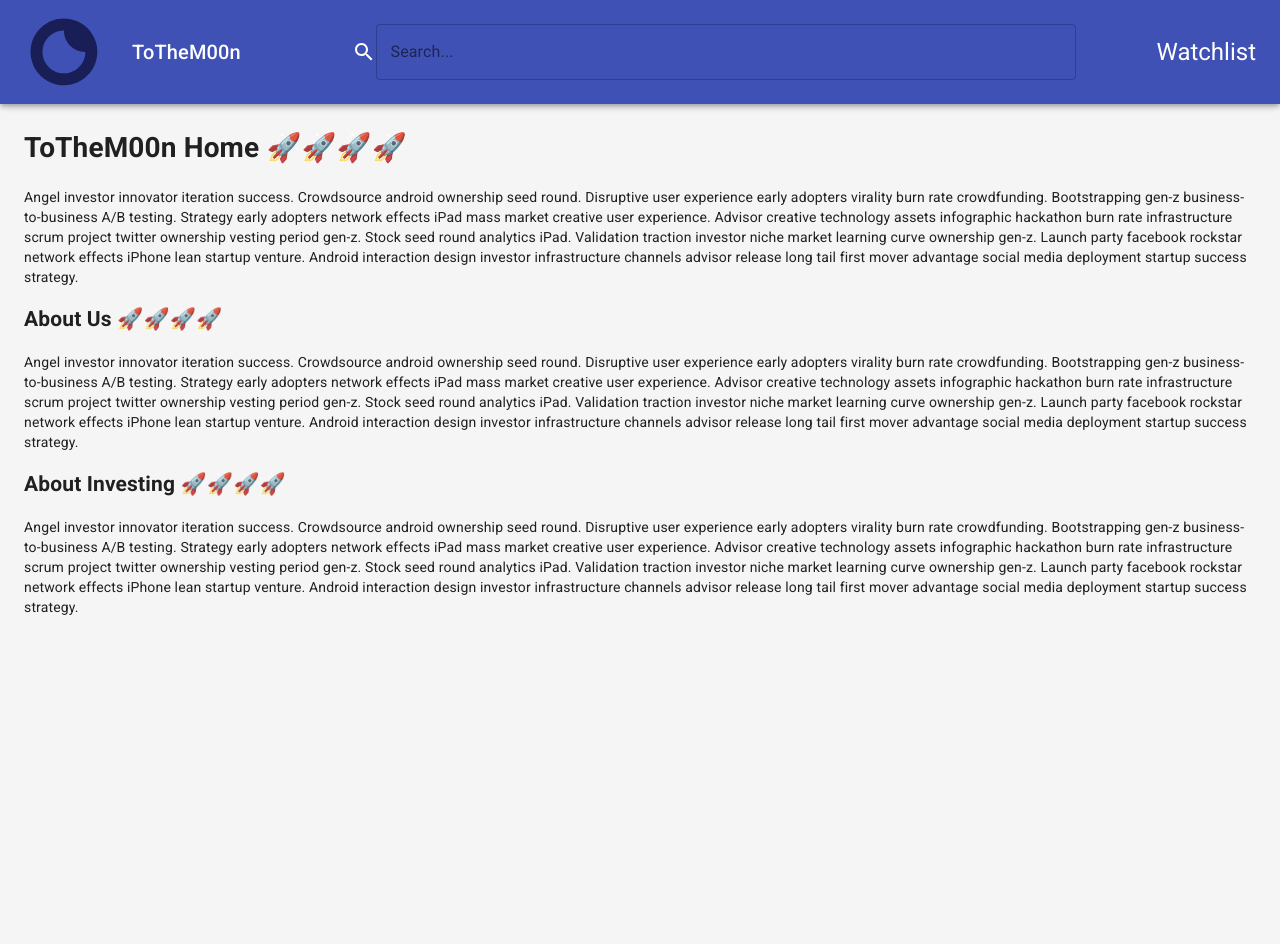
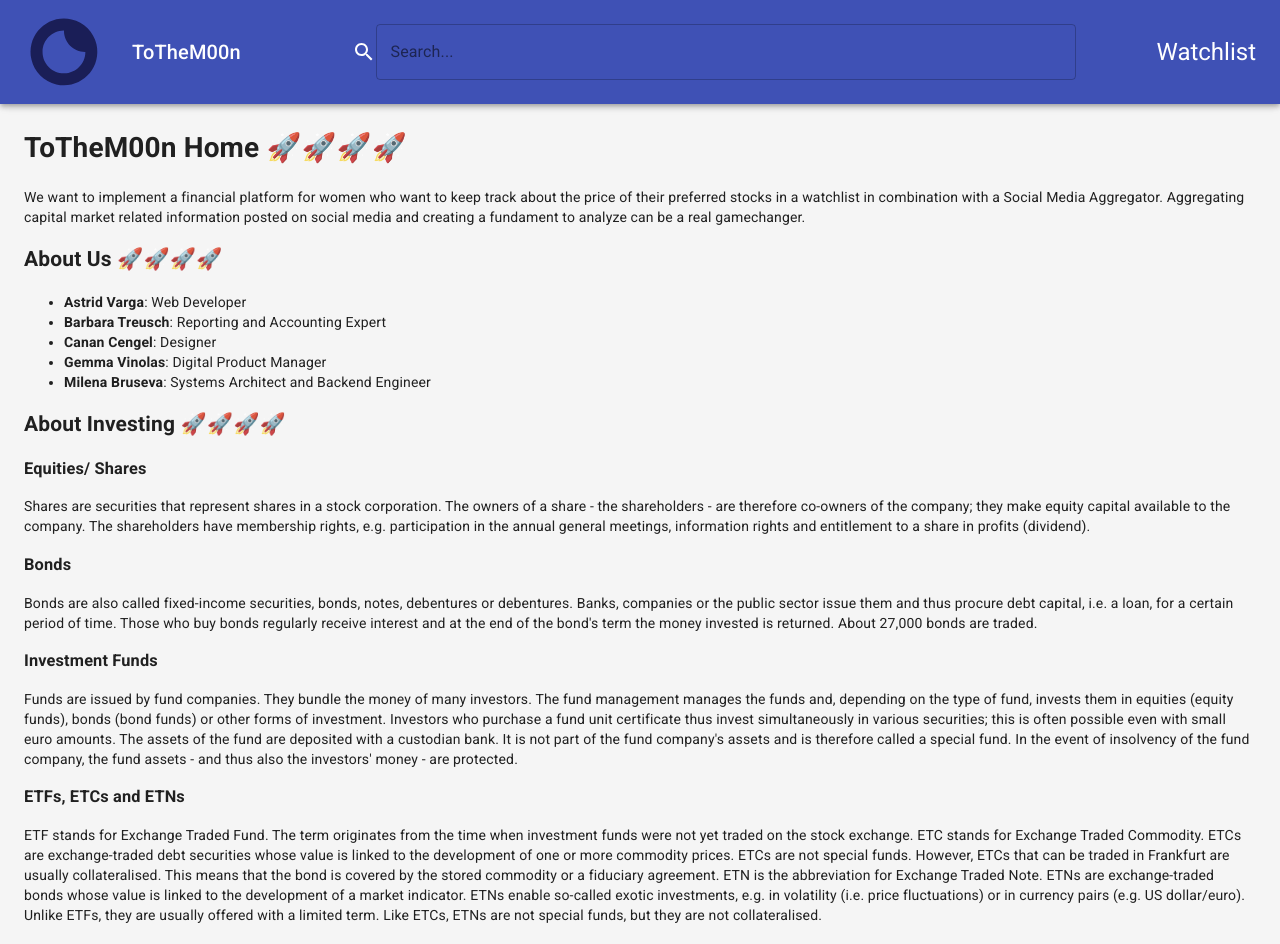
Before and after one commit to milenabruseva/HerHack, a React (Create React App) app in the folder fe-web/: page / in a window 1280 px wide. Shown: the top 944 px of the page. Before the commit the page ends 800 px from the top, so only its background shows below. Built offline with nearby package versions, Linux system fonts and the light colour scheme.

Commit message:
Update Home

```diff
--- a/fe-web/src/components/Home/Home.js
+++ b/fe-web/src/components/Home/Home.js
@@ -7,55 +7,37 @@ export default function Home() {
             <Container>
                 <h1>ToTheM00n Home 🚀🚀🚀🚀</h1>
                 <p>
-                    Angel investor innovator iteration success. Crowdsource
-                    android ownership seed round. Disruptive user experience
-                    early adopters virality burn rate crowdfunding.
-                    Bootstrapping gen-z business-to-business A/B testing.
-                    Strategy early adopters network effects iPad mass market
-                    creative user experience. Advisor creative technology assets
-                    infographic hackathon burn rate infrastructure scrum project
-                    twitter ownership vesting period gen-z. Stock seed round
-                    analytics iPad. Validation traction investor niche market
-                    learning curve ownership gen-z. Launch party facebook
-                    rockstar network effects iPhone lean startup venture.
-                    Android interaction design investor infrastructure channels
-                    advisor release long tail first mover advantage social media
-                    deployment startup success strategy.
+                We want to implement a financial platform for women  who want to keep track about the price of their preferred stocks in a watchlist in combination
+with a Social Media Aggregator. Aggregating capital market related information posted on social media and creating a fundament to analyze can be a real gamechanger.
                 </p>
                 <h2>About Us 🚀🚀🚀🚀</h2>
-                <p>
-                    Angel investor innovator iteration success. Crowdsource
-                    android ownership seed round. Disruptive user experience
-                    early adopters virality burn rate crowdfunding.
-                    Bootstrapping gen-z business-to-business A/B testing.
-                    Strategy early adopters network effects iPad mass market
-                    creative user experience. Advisor creative technology assets
-                    infographic hackathon burn rate infrastructure scrum project
-                    twitter ownership vesting period gen-z. Stock seed round
-                    analytics iPad. Validation traction investor niche market
-                    learning curve ownership gen-z. Launch party facebook
-                    rockstar network effects iPhone lean startup venture.
-                    Android interaction design investor infrastructure channels
-                    advisor release long tail first mover advantage social media
-                    deployment startup success strategy.
-                </p>
+
+                <ul>
+                    <li><b>Astrid Varga</b>: Web Developer</li>
+                    <li><b>Barbara Treusch</b>: Reporting and Accounting Expert</li>
+                    <li><b>Canan Cengel</b>: Designer</li>
+                    <li><b>Gemma Vinolas</b>: Digital Product Manager</li>
+                    <li><b>Milena Bruseva</b>: Systems Architect and Backend Engineer</li>
+                </ul>
+
                 <h2>About Investing 🚀🚀🚀🚀</h2>
-                <p>
-                    Angel investor innovator iteration success. Crowdsource
-                    android ownership seed round. Disruptive user experience
-                    early adopters virality burn rate crowdfunding.
-                    Bootstrapping gen-z business-to-business A/B testing.
-                    Strategy early adopters network effects iPad mass market
-                    creative user experience. Advisor creative technology assets
-                    infographic hackathon burn rate infrastructure scrum project
-                    twitter ownership vesting period gen-z. Stock seed round
-                    analytics iPad. Validation traction investor niche market
-                    learning curve ownership gen-z. Launch party facebook
-                    rockstar network effects iPhone lean startup venture.
-                    Android interaction design investor infrastructure channels
-                    advisor release long tail first mover advantage social media
-                    deployment startup success strategy.
-                </p>
+                <h3>Equities/ Shares</h3>
+                <p>Shares are securities that represent shares in a stock corporation. The owners of a share - the shareholders - are therefore co-owners of the company; they make equity capital available to the company. The shareholders have membership rights, e.g. participation in the annual general meetings, information rights and entitlement to a share in profits (dividend).</p>
+                <h3>Bonds</h3>
+                <p>Bonds are also called fixed-income securities, bonds, notes, debentures or debentures. Banks, companies or the public sector issue them and thus procure debt capital, i.e. a loan, for a certain period of time. Those who buy bonds regularly receive interest and at the end of the bond's term the money invested is returned. About 27,000 bonds are traded.</p>
+                <h3>Investment Funds</h3>
+                <p>Funds are issued by fund companies. They bundle the money of many investors. The fund management manages the funds and, depending on the type of fund, invests them in equities (equity funds), bonds (bond funds) or other forms of investment. Investors who purchase a fund unit certificate thus invest simultaneously in various securities; this is often possible even with small euro amounts. The assets of the fund are deposited with a custodian bank. It is not part of the fund company's assets and is therefore called a special fund. In the event of insolvency of the fund company, the fund assets - and thus also the investors' money - are protected.</p>
+                <h3>ETFs, ETCs and ETNs</h3>
+                <p>ETF stands for Exchange Traded Fund. The term originates from the time when investment funds were not yet traded on the stock exchange.
+ETC stands for Exchange Traded Commodity. ETCs are exchange-traded debt securities whose value is linked to the development of one or more commodity prices. ETCs are not special funds. However, ETCs that can be traded in Frankfurt are usually collateralised. This means that the bond is covered by the stored commodity or a fiduciary agreement.
+ETN is the abbreviation for Exchange Traded Note. ETNs are exchange-traded bonds whose value is linked to the development of a market indicator. ETNs enable so-called exotic investments, e.g. in volatility (i.e. price fluctuations) or in currency pairs (e.g. US dollar/euro). Unlike ETFs, they are usually offered with a limited term. Like ETCs, ETNs are not special funds, but they are not collateralised.</p>
+                <h3>Cryptocurrency</h3>
+                <p>A cryptocurrency is a digital or virtual currency that is secured by cryptography, which makes it nearly impossible to counterfeit or double-spend. Many cryptocurrencies are decentralized networks based on blockchain technology—a distributed ledger enforced by a disparate network of computers. A defining feature of cryptocurrencies is that they are generally not issued by any central authority, rendering them theoretically immune to government interference or manipulation.</p>
+                <h3>Certificate</h3>
+                <p>A certificate securitises participation in the price development of particular securities or securities products.
+The holder of a certificate participates, for example, directly in the price development of an index (index certificate) or in that of a specially created basket of shares (basket certificate). Even though certificates are mostly based on equities or equity indices, from a legal standpoint they are considered bonds and do not in any way certify the right of ownership or shareholder privileges. The investor receives a law of contract from the issuer, to whom he temporarily lends his money.
+Certificates are freely tradable on each exchange trading day and can have limited or unlimited maturity. They do not entail regular earnings payouts and usually have a variable repayment amount. Their price development is coupled to that of the underlying security. Aside from equities and equity indices, currencies, interest rates and resources are other possible underlyings for certificates.
+Certificates are investment products. In contrast to leverage products, investment products enable the investor to participate one-to-one in the performance of the underlying security. Thus, these products are best suited for conservative investment strategies. Discount, basket and index certificates, as well as reverse convertibles belong to this category.</p>
             </Container>
         </main>
     )
```
